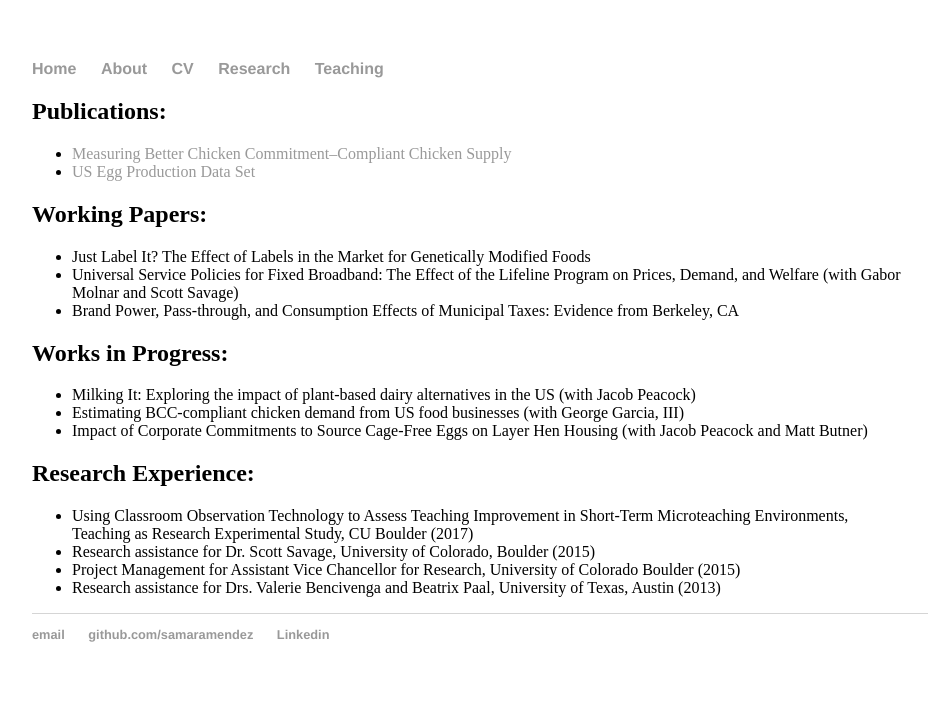
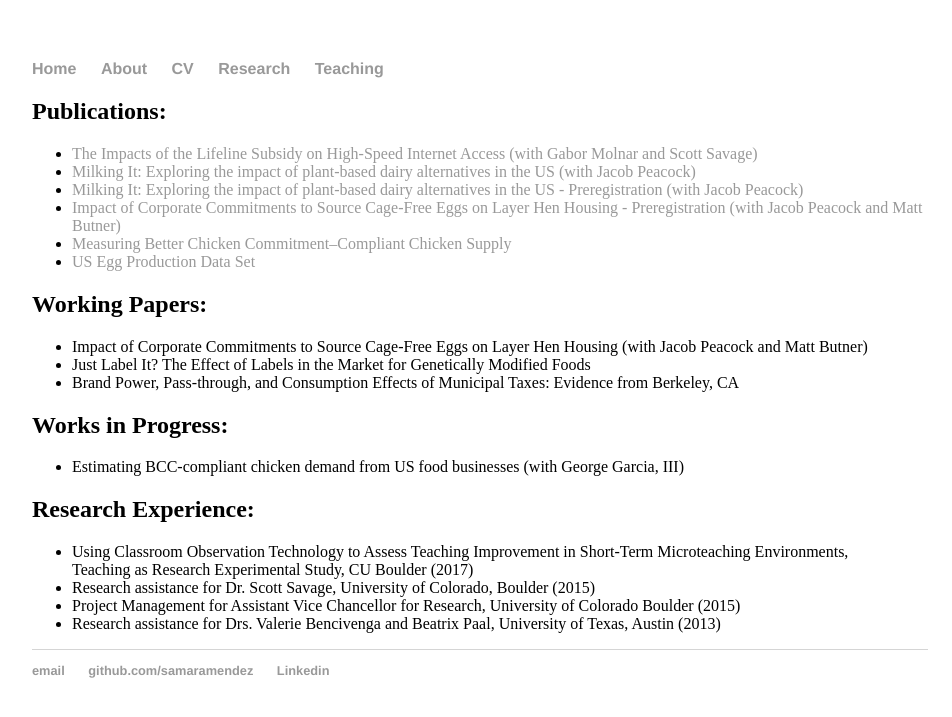
Before and after one commit to samaramendez/samaramendez.github.io, a Jekyll site: the page built from research/index.html, in a window 1280 px wide. Shown: the top 717 px of the page, without its empty margins (160-1112 px from the left). Built offline with Jekyll 4.4.1, drawn with Linux system fonts in a browser that asks for light colours.

Commit message:
update publications/WIPs

```diff
--- a/research/index.html
+++ b/research/index.html
@@ -5,28 +5,30 @@ title: Samara Mendez
 <div class="blurb">
  		<h2> Publications: </h2>
 		<ul>
+		<li><a href="https://doi.org/10.1086/714504">The Impacts of the Lifeline Subsidy on High-Speed Internet Access (with Gabor Molnar and Scott Savage) </li>
+		<li><a href="https://doi.org/10.31219/osf.io/j89qm">Milking It: Exploring the impact of plant-based dairy alternatives in the US (with Jacob Peacock) </li>
+		<li><a href="https://doi.org/10.31219/osf.io/tdghp">Milking It: Exploring the impact of plant-based dairy alternatives in the US - Preregistration (with Jacob Peacock) </li>
+		<li><a href="https://doi.org/10.31219/osf.io/hkrsm">Impact of Corporate Commitments to Source Cage-Free Eggs on Layer Hen Housing - Preregistration (with Jacob Peacock and Matt Butner)</li>
 		<li><a href="https://doi.org/10.31219/osf.io/8v2k9">Measuring Better Chicken Commitment–Compliant Chicken Supply</a> </li>
 		<li><a href="https://doi.org/10.31219/osf.io/wta3q">US Egg Production Data Set</a> </li>
 		</ul>
 
 	<h2> Working Papers: </h2>
 		<ul>
+		<li>Impact of Corporate Commitments to Source Cage-Free Eggs on Layer Hen Housing (with Jacob Peacock and Matt Butner)</li>
 		<li>Just Label It? The Effect of Labels in the Market for Genetically Modified Foods </li>
-		<li>Universal Service Policies for Fixed Broadband: The Effect of the Lifeline Program on Prices, Demand, and Welfare (with Gabor Molnar and Scott Savage) </li>
 		<li>Brand Power, Pass-through, and Consumption Effects of Municipal Taxes: Evidence from Berkeley, CA</li>
 		</ul>
 
  		<h2> Works in Progress: </h2>
 		<ul>
-		<li>Milking It: Exploring the impact of plant-based dairy alternatives in the US (with Jacob Peacock) </li>
 		<li>Estimating BCC-compliant chicken demand from US food businesses (with George Garcia, III) </li>
-		<li>Impact of Corporate Commitments to Source Cage-Free Eggs on Layer Hen Housing (with Jacob Peacock and Matt Butner)</li>
 		</ul>
 
 		<h2> Research Experience: </h2>
 		<ul>
 		<li> Using Classroom Observation Technology to Assess Teaching Improvement in Short-Term Microteaching Environments, <br> Teaching as Research Experimental Study, CU Boulder (2017) </li>
-   		 <li>Research assistance for Dr. Scott Savage, University of Colorado, Boulder (2015) </li>
+   		<li>Research assistance for Dr. Scott Savage, University of Colorado, Boulder (2015) </li>
     		<li>Project Management for Assistant Vice Chancellor for Research, University of Colorado Boulder (2015) </li>
     		<li>Research assistance for Drs. Valerie Bencivenga and Beatrix Paal, University of Texas, Austin (2013)		 </li>
     </ul>
```
